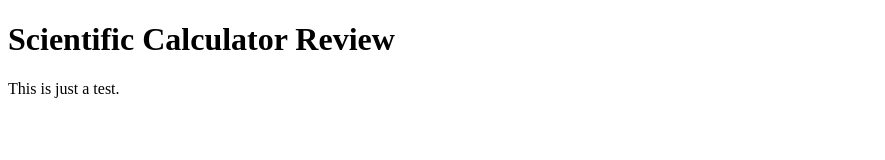
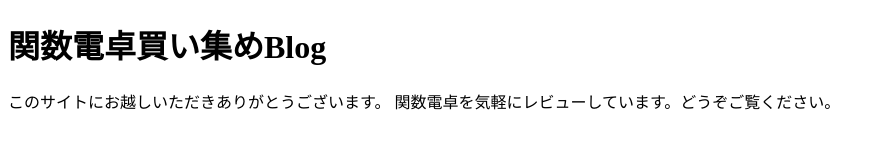
Before and after one commit to bockring/fx-calc-review, a plain HTML site: page index.html in a window 1280 px wide. Shown: the whole page, without its empty margins (0-885 px from the left). Drawn offline with Linux system fonts and the light colour scheme.

Commit message:
Update index.html

```diff
--- a/index.html
+++ b/index.html
@@ -1,7 +1,9 @@
 <!DOCTYPE html>
 <html>
 <body>
-<h1>Scientific Calculator Review</h1>
-<p>This is just a test.</p>
+<h1>関数電卓買い集めBlog</h1>
+<p>このサイトにお越しいただきありがとうございます。
+    関数電卓を気軽にレビューしています。どうぞご覧ください。
+</p>
 </body>
 </html>
```
